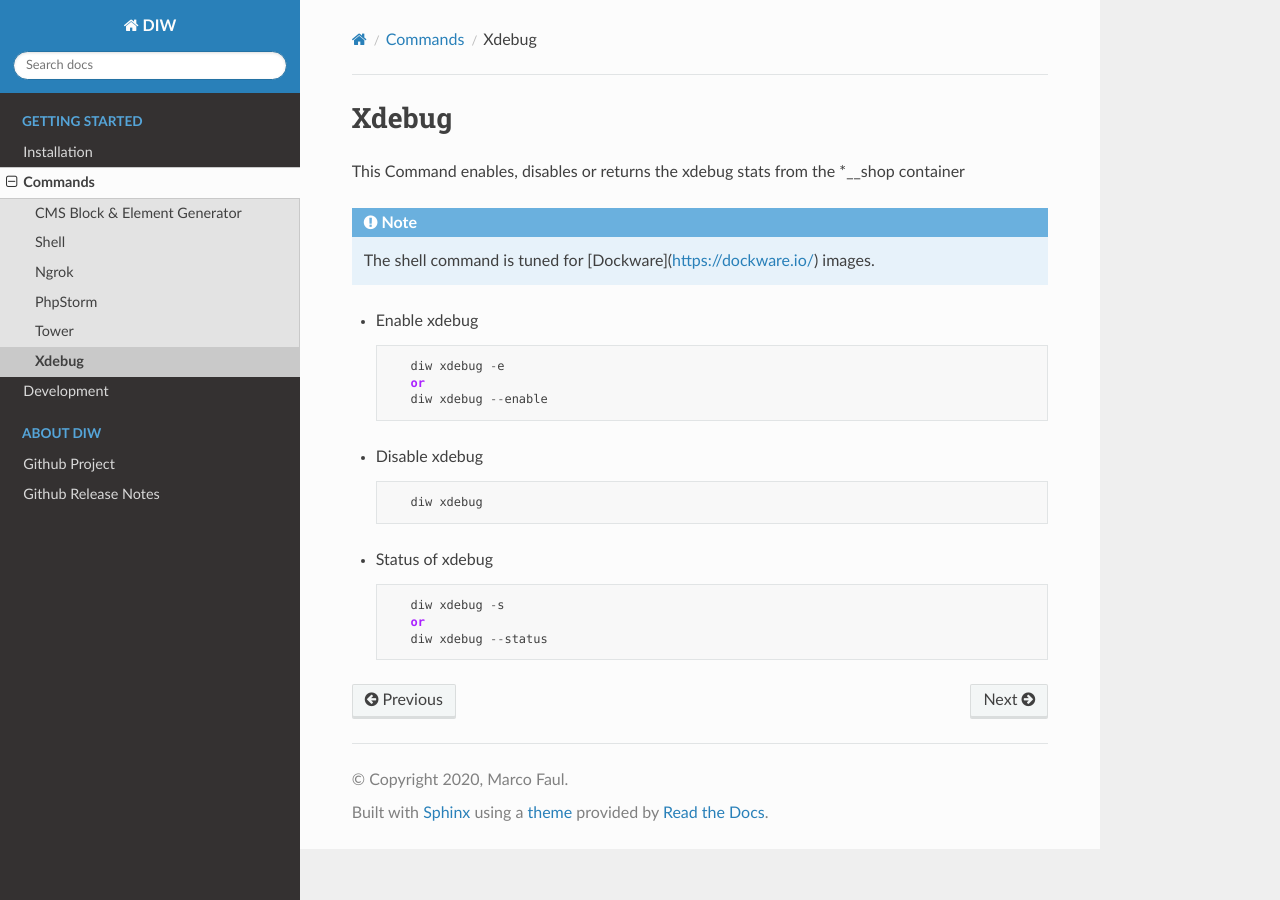
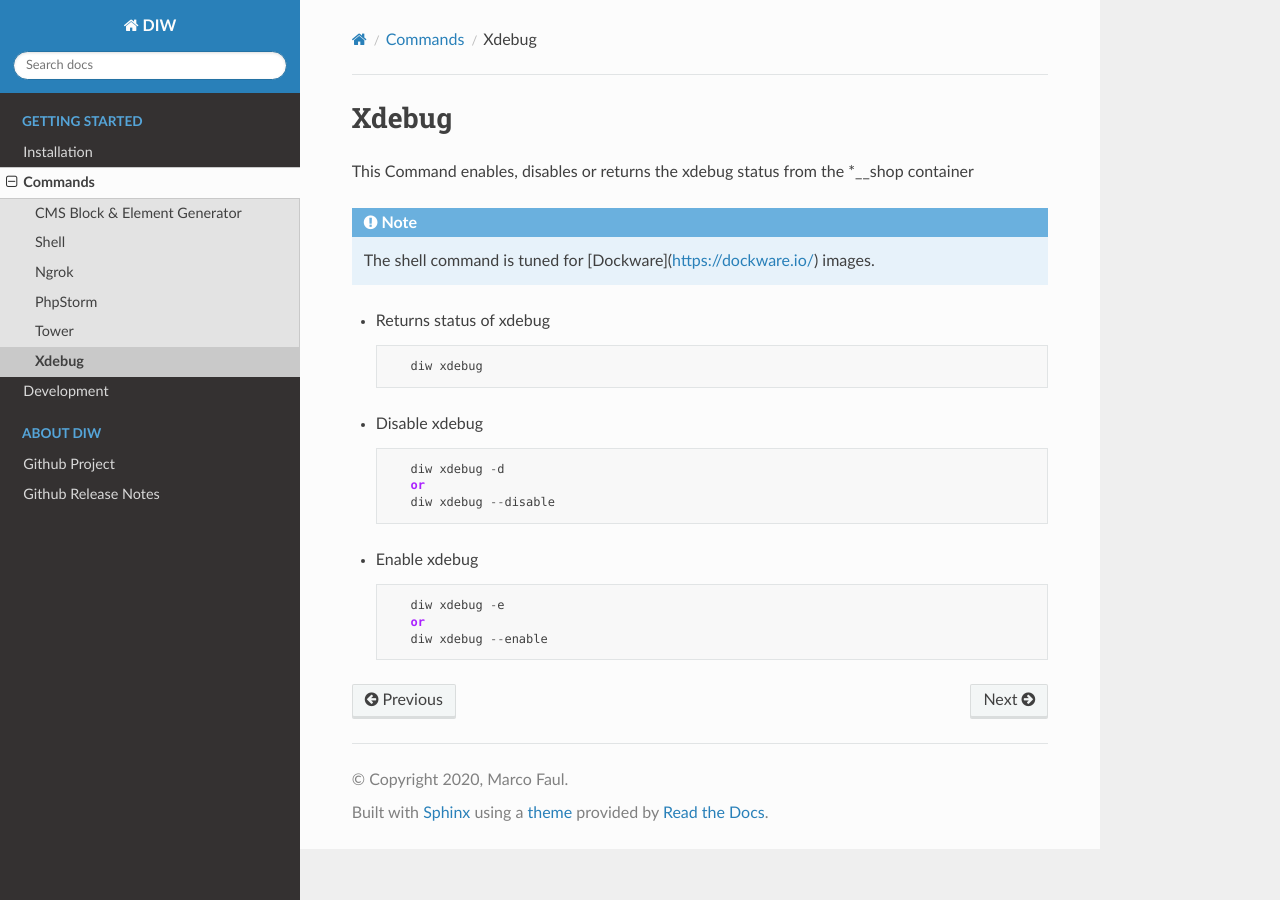
Before and after one commit to MarcoFaul/diw, a Sphinx documentation site: the page built from docs/commands/xdebug.md, in a window 1280 px wide. Built offline with Sphinx 7.4.7 and the Read the Docs theme 2.0.0, drawn with Linux system fonts in a browser that asks for light colours.

Commit message:
Changed xdebug doc

````diff
--- a/docs/commands/xdebug.md
+++ b/docs/commands/xdebug.md
@@ -1,23 +1,23 @@
 ## Xdebug
 
-This Command enables, disables or returns the xdebug stats from the *__shop container
+This Command enables, disables or returns the xdebug status from the *__shop container
 
 ``` note::
     The shell command is tuned for [Dockware](https://dockware.io/) images.
 ```
+
+* Returns status of xdebug
+
+         diw xdebug
+
+* Disable xdebug
+
+         diw xdebug -d
+         or
+         diw xdebug --disable
 
 * Enable xdebug
 
          diw xdebug -e
          or
          diw xdebug --enable
-
-* Disable xdebug
-
-         diw xdebug
-
-* Status of xdebug
-
-         diw xdebug -s
-         or
-         diw xdebug --status
````
